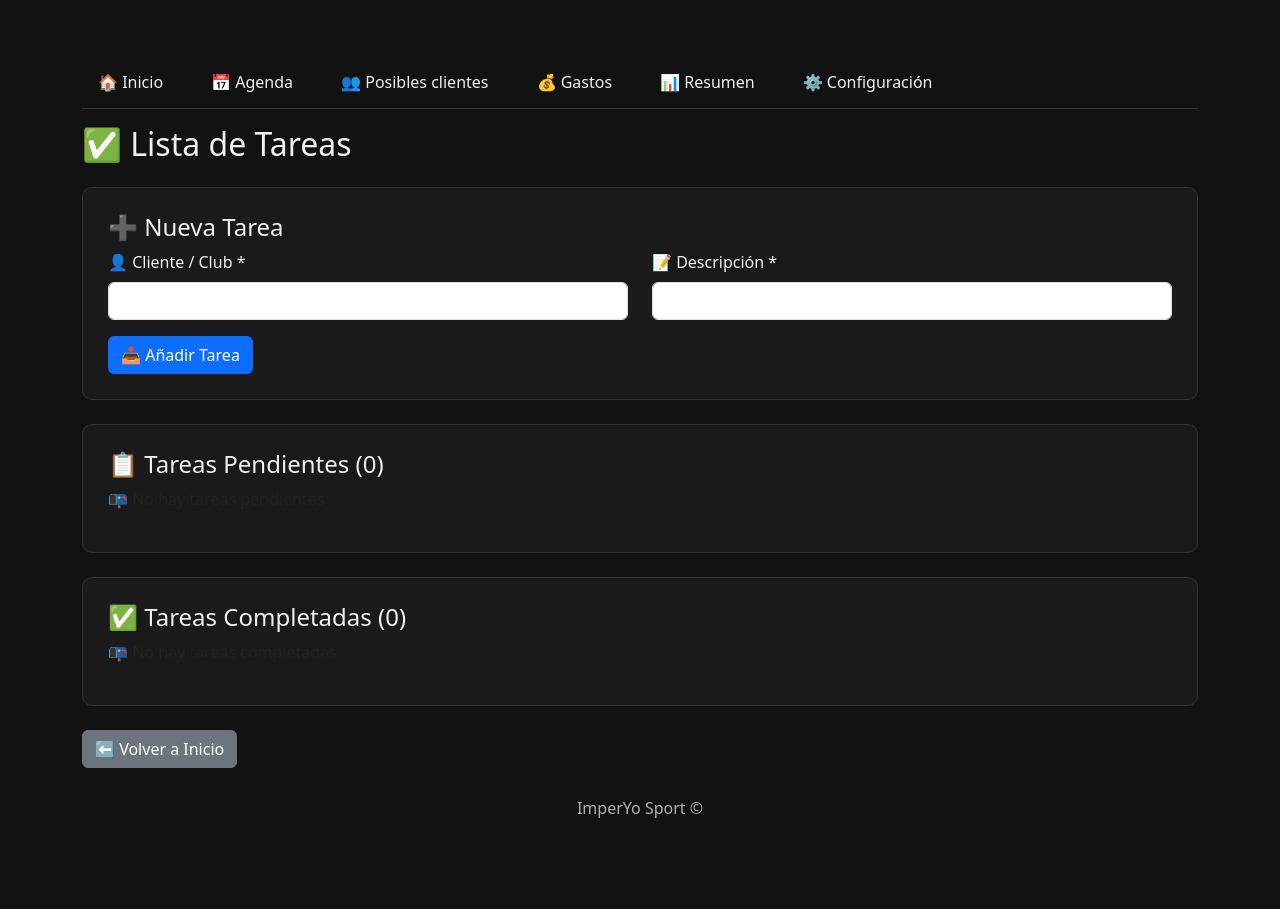
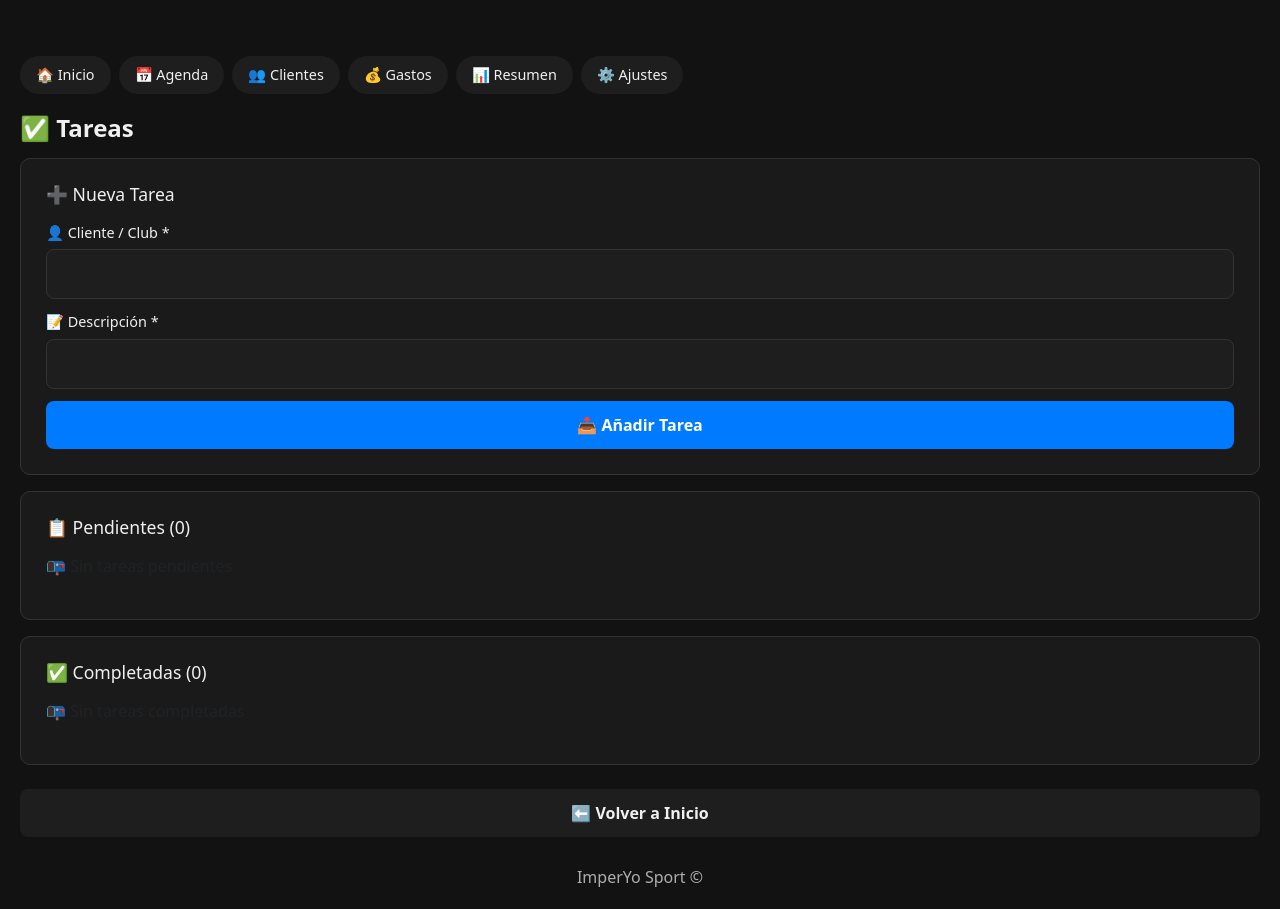
Before and after one commit to LuisPastorMartinez/imperyo_django, a Django app: page /pedidos/tareas/ in a window 1280 px wide. Shown: the part 145-1054 px from the top of the page. Before the commit the page ends 963 px from the top, so only its background shows below. Run offline with Django 5.2, Linux system fonts and the light colour scheme; a user stored in the database is signed in; data that the repository does not hold is empty.

Commit message:
movil tareas css

```diff
--- a/pedidos/templates/pedidos/tareas.html
+++ b/pedidos/templates/pedidos/tareas.html
@@ -1,69 +1,67 @@
 {% extends "base.html" %}
 {% block contenido %}
 
-<div class="container mt-4">
-    <!-- Navegación -->
-    <div class="navbar-nav-horizontal">
+<div class="container-mobile mt-3">
+    <!-- Navegación Mobile-Friendly -->
+    <div class="navbar-nav-horizontal-mobile">
         {% if request.resolver_match.url_name != 'pedidos_home' %}
-        <a class="nav-item" href="{% url 'pedidos_home' %}">🏠 Inicio</a>
+        <a class="nav-item-mobile" href="{% url 'pedidos_home' %}">🏠 Inicio</a>
         {% endif %}
         {% if request.resolver_match.url_name != 'agenda' %}
-        <a class="nav-item" href="{% url 'agenda' %}">📅 Agenda</a>
+        <a class="nav-item-mobile" href="{% url 'agenda' %}">📅 Agenda</a>
         {% endif %}
         {% if request.resolver_match.url_name != 'posibles_clientes' %}
-        <a class="nav-item" href="{% url 'posibles_clientes' %}">👥 Posibles clientes</a>
+        <a class="nav-item-mobile" href="{% url 'posibles_clientes' %}">👥 Clientes</a>
         {% endif %}
         {% if request.resolver_match.url_name != 'gastos' %}
-        <a class="nav-item" href="{% url 'gastos' %}">💰 Gastos</a>
+        <a class="nav-item-mobile" href="{% url 'gastos' %}">💰 Gastos</a>
         {% endif %}
         {% if request.resolver_match.url_name != 'resumen' %}
-        <a class="nav-item" href="{% url 'resumen' %}">📊 Resumen</a>
+        <a class="nav-item-mobile" href="{% url 'resumen' %}">📊 Resumen</a>
         {% endif %}
         {% if request.resolver_match.url_name != 'configuracion' %}
-        <a class="nav-item" href="{% url 'configuracion' %}">⚙️ Configuración</a>
+        <a class="nav-item-mobile" href="{% url 'configuracion' %}">⚙️ Ajustes</a>
         {% endif %}
     </div>
 
     <!-- Título -->
-    <h2 class="mb-4">✅ Lista de Tareas</h2>
+    <h2 class="mb-3 mobile-title">✅ Tareas</h2>
 
     <!-- Formulario Nueva Tarea -->
-    <div class="card-custom mb-4">
-        <h4>➕ Nueva Tarea</h4>
+    <div class="card-custom mb-3">
+        <h4 class="mobile-card-title">➕ Nueva Tarea</h4>
         <form id="form-tarea">
             {% csrf_token %}
-            <div class="row">
-                <div class="col-md-6 mb-3">
-                    <label class="form-label">👤 Cliente / Club *</label>
-                    <input type="text" class="form-control" id="cliente_club" name="cliente_club" required>
-                </div>
-                <div class="col-md-6 mb-3">
-                    <label class="form-label">📝 Descripción *</label>
-                    <input type="text" class="form-control" id="descripcion" name="descripcion" required>
-                </div>
+            <div class="form-group-mobile">
+                <label class="form-label-mobile">👤 Cliente / Club *</label>
+                <input type="text" class="form-control-mobile" id="cliente_club" name="cliente_club" required>
             </div>
-            <button type="submit" class="btn btn-primary">📥 Añadir Tarea</button>
+            <div class="form-group-mobile">
+                <label class="form-label-mobile">📝 Descripción *</label>
+                <input type="text" class="form-control-mobile" id="descripcion" name="descripcion" required>
+            </div>
+            <button type="submit" class="btn btn-primary-mobile w-100">📥 Añadir Tarea</button>
         </form>
     </div>
 
     <!-- Tareas Pendientes -->
-    <div class="card-custom mb-4">
-        <h4>📋 Tareas Pendientes (<span id="pendientes-count">0</span>)</h4>
+    <div class="card-custom mb-3">
+        <h4 class="mobile-card-title">📋 Pendientes (<span id="pendientes-count">0</span>)</h4>
         <div id="tareas-pendientes">
-            <p class="text-muted">📭 Cargando tareas...</p>
+            <p class="text-muted">📭 Cargando...</p>
         </div>
     </div>
 
     <!-- Tareas Completadas -->
     <div class="card-custom">
-        <h4>✅ Tareas Completadas (<span id="completadas-count">0</span>)</h4>
+        <h4 class="mobile-card-title">✅ Completadas (<span id="completadas-count">0</span>)</h4>
         <div id="tareas-completadas">
-            <p class="text-muted">📭 Cargando tareas...</p>
+            <p class="text-muted">📭 Cargando...</p>
         </div>
     </div>
 
     <div class="mt-4">
-        <a href="{% url 'pedidos_home' %}" class="btn btn-secondary">⬅️ Volver a Inicio</a>
+        <a href="{% url 'pedidos_home' %}" class="btn btn-secondary-mobile w-100">⬅️ Volver a Inicio</a>
     </div>
 </div>
 
@@ -80,7 +78,7 @@ document.addEventListener('DOMContentLoaded', function() {
         const csrfToken = document.querySelector('[name=csrfmiddlewaretoken]').value;
 
         if (!clienteClub || !descripcion) {
-            alert('⚠️ Por favor completa todos los campos');
+            alert('⚠️ Completa todos los campos');
             return;
         }
 
@@ -98,9 +96,9 @@ document.addEventListener('DOMContentLoaded', function() {
                 document.getElementById('cliente_club').value = '';
                 document.getElementById('descripcion').value = '';
                 cargarTareas();
-                alert('✅ Tarea creada correctamente');
+                alert('✅ Tarea creada');
             } else {
-                alert('❌ Error: ' + (data.error || 'No se pudo guardar la tarea'));
+                alert('❌ Error: ' + (data.error || 'No se pudo guardar'));
             }
         })
         .catch(error => {
@@ -123,14 +121,14 @@ function cargarTareas() {
 
             const pendientesDiv = document.getElementById('tareas-pendientes');
             if (pendientes.length === 0) {
-                pendientesDiv.innerHTML = '<p class="text-muted">📭 No hay tareas pendientes</p>';
+                pendientesDiv.innerHTML = '<p class="text-muted">📭 Sin tareas pendientes</p>';
             } else {
                 pendientesDiv.innerHTML = pendientes.map(tarea => crearTarjetaTarea(tarea, false)).join('');
             }
 
             const completadasDiv = document.getElementById('tareas-completadas');
             if (completadas.length === 0) {
-                completadasDiv.innerHTML = '<p class="text-muted">📭 No hay tareas completadas</p>';
+                completadasDiv.innerHTML = '<p class="text-muted">📭 Sin tareas completadas</p>';
             } else {
                 completadasDiv.innerHTML = completadas.map(tarea => crearTarjetaTarea(tarea, true)).join('');
             }
@@ -148,27 +146,26 @@ function cargarTareas() {
             });
         })
         .catch(error => {
-            console.error('Error al cargar tareas:', error);
-            document.getElementById('tareas-pendientes').innerHTML = '<p class="text-danger">❌ Error al cargar tareas</p>';
-            document.getElementById('tareas-completadas').innerHTML = '<p class="text-danger">❌ Error al cargar tareas</p>';
+            console.error('Error al cargar:', error);
+            document.getElementById('tareas-pendientes').innerHTML = '<p class="text-danger">❌ Error al cargar</p>';
+            document.getElementById('tareas-completadas').innerHTML = '<p class="text-danger">❌ Error al cargar</p>';
         });
 }
 
 function crearTarjetaTarea(tarea, esCompletada) {
     const fecha = tarea.fecha_creacion ? new Date(tarea.fecha_creacion).toLocaleDateString() : 'Sin fecha';
-    const usuario = tarea.usuario ? `👤 ${tarea.usuario}` : '';
 
     return `
-        <div class="border rounded p-3 mb-2 ${esCompletada ? 'bg-light' : ''}" style="opacity: ${esCompletada ? '0.7' : '1'}">
-            <div class="d-flex justify-content-between align-items-start">
-                <div>
+        <div class="tarea-card ${esCompletada ? 'tarea-completada' : ''}">
+            <div class="tarea-card-body">
+                <div class="tarea-info">
                     <strong>👤 ${tarea.cliente_club || 'Sin cliente'}</strong>
-                    <p class="mb-1">${tarea.descripcion || 'Sin descripción'}</p>
-                    <small class="text-muted">📅 ${fecha} ${usuario ? '• ' + usuario : ''}</small>
+                    <p class="tarea-desc">${tarea.descripcion || 'Sin descripción'}</p>
+                    <small class="tarea-date">📅 ${fecha}</small>
                 </div>
-                <div>
-                    ${!esCompletada ? `<button class="btn btn-sm btn-success btn-completar" data-tarea-id="${tarea.id}">✅</button>` : ''}
-                    <button class="btn btn-sm btn-danger btn-eliminar" data-tarea-id="${tarea.id}">🗑️</button>
+                <div class="tarea-actions">
+                    ${!esCompletada ? `<button class="btn-action btn-completar" data-tarea-id="${tarea.id}">✅</button>` : ''}
+                    <button class="btn-action btn-eliminar" data-tarea-id="${tarea.id}">🗑️</button>
                 </div>
             </div>
         </div>
@@ -178,7 +175,6 @@ function crearTarjetaTarea(tarea, esCompletada) {
 function completarTarea(tareaId) {
     const csrfToken = document.querySelector('[name=csrfmiddlewaretoken]').value;
 
-    // ✅ URL CORREGIDA - Usa Django URL tag
     fetch("{% url 'tareas_completar' '0' %}".replace('0', tareaId), {
         method: 'POST',
         headers: {
@@ -191,21 +187,20 @@ function completarTarea(tareaId) {
         if (data.success) {
             cargarTareas();
         } else {
-            alert('❌ Error: ' + (data.error || 'No se pudo completar la tarea'));
+            alert('❌ Error: ' + (data.error || 'No se pudo completar'));
         }
     })
     .catch(error => {
-        console.error('Error al completar:', error);
-        alert('❌ Error de conexión al completar tarea');
+        console.error('Error:', error);
+        alert('❌ Error de conexión');
     });
 }
 
 function eliminarTarea(tareaId) {
-    if (!confirm('¿Estás seguro de eliminar esta tarea?')) return;
+    if (!confirm('¿Eliminar esta tarea?')) return;
 
     const csrfToken = document.querySelector('[name=csrfmiddlewaretoken]').value;
 
-    // ✅ URL CORREGIDA - Usa Django URL tag
     fetch("{% url 'tareas_eliminar' '0' %}".replace('0', tareaId), {
         method: 'POST',
         headers: {
@@ -218,12 +213,12 @@ function eliminarTarea(tareaId) {
         if (data.success) {
             cargarTareas();
         } else {
-            alert('❌ Error: ' + (data.error || 'No se pudo eliminar la tarea'));
+            alert('❌ Error: ' + (data.error || 'No se pudo eliminar'));
         }
     })
     .catch(error => {
-        console.error('Error al eliminar:', error);
-        alert('❌ Error de conexión al eliminar tarea');
+        console.error('Error:', error);
+        alert('❌ Error de conexión');
     });
 }
 </script>
--- a/static/css/style.css
+++ b/static/css/style.css
@@ -314,3 +314,267 @@ input.input-fecha-calendario::-webkit-calendar-picker-indicator {
         padding: 12px 0;
     }
 }
+/* Agrega esto al final de tu style.css */
+
+/* === OPTIMIZACIÓN MÓVIL === */
+.container-mobile {
+    padding: 0 12px;
+    max-width: 100%;
+}
+
+/* Menú horizontal scrollable en móvil */
+.navbar-nav-horizontal-mobile {
+    display: flex;
+    gap: 8px;
+    padding: 8px 0;
+    overflow-x: auto;
+    -webkit-overflow-scrolling: touch;
+    scrollbar-width: none;
+    margin-bottom: 12px;
+}
+
+.navbar-nav-horizontal-mobile::-webkit-scrollbar {
+    display: none;
+}
+
+.nav-item-mobile {
+    padding: 8px 16px;
+    text-decoration: none;
+    color: var(--text-color);
+    background: var(--bg-secondary);
+    border-radius: 20px;
+    white-space: nowrap;
+    font-size: 0.9rem;
+    font-weight: 500;
+    transition: background 0.2s ease;
+}
+
+.nav-item-mobile:hover,
+.nav-item-mobile.active {
+    background: var(--btn-theme-bg);
+    color: var(--btn-theme-text);
+}
+
+/* Títulos móviles */
+.mobile-title {
+    font-size: 1.5rem;
+    font-weight: bold;
+    margin-bottom: 1rem;
+}
+
+.mobile-card-title {
+    font-size: 1.1rem;
+    margin-bottom: 1rem;
+}
+
+/* Formularios móviles */
+.form-group-mobile {
+    margin-bottom: 12px;
+}
+
+.form-label-mobile {
+    display: block;
+    margin-bottom: 6px;
+    font-weight: 500;
+    font-size: 0.9rem;
+}
+
+.form-control-mobile {
+    width: 100%;
+    padding: 12px;
+    border: 1px solid var(--border-color);
+    border-radius: 8px;
+    background: var(--bg-secondary);
+    color: var(--text-color);
+    font-size: 1rem;
+    box-sizing: border-box;
+}
+
+.form-control-mobile:focus {
+    border-color: #00a6ff;
+    outline: none;
+}
+
+/* Botones móviles - tamaño táctil mínimo 44px */
+.btn-primary-mobile,
+.btn-secondary-mobile {
+    padding: 12px 20px;
+    border-radius: 8px;
+    font-size: 1rem;
+    font-weight: 600;
+    text-align: center;
+    text-decoration: none;
+    display: inline-block;
+    min-height: 44px;
+    cursor: pointer;
+    border: none;
+}
+
+.btn-primary-mobile {
+    background: #007bff;
+    color: white;
+}
+
+.btn-secondary-mobile {
+    background: var(--bg-secondary);
+    color: var(--text-color);
+}
+
+/* Tarjetas de tareas optimizadas para móvil */
+.tarea-card {
+    background: var(--card-color);
+    border: 1px solid var(--border-color);
+    border-radius: 8px;
+    padding: 12px;
+    margin-bottom: 10px;
+}
+
+.tarea-card.tarea-completada {
+    opacity: 0.7;
+    background: var(--bg-secondary);
+}
+
+.tarea-card-body {
+    display: flex;
+    justify-content: space-between;
+    align-items: flex-start;
+    gap: 10px;
+}
+
+.tarea-info {
+    flex: 1;
+}
+
+.tarea-info strong {
+    display: block;
+    margin-bottom: 4px;
+    font-size: 0.95rem;
+}
+
+.tarea-desc {
+    margin: 0 0 6px 0;
+    font-size: 0.9rem;
+    color: var(--text-color);
+}
+
+.tarea-date {
+    font-size: 0.75rem;
+    color: var(--text-color);
+    opacity: 0.7;
+}
+
+.tarea-actions {
+    display: flex;
+    gap: 8px;
+    flex-shrink: 0;
+}
+
+.btn-action {
+    width: 40px;
+    height: 40px;
+    border-radius: 8px;
+    border: none;
+    font-size: 1.2rem;
+    cursor: pointer;
+    display: flex;
+    align-items: center;
+    justify-content: center;
+    min-width: 44px;
+    min-height: 44px;
+}
+
+.btn-completar {
+    background: #28a745;
+    color: white;
+}
+
+.btn-eliminar {
+    background: #dc3545;
+    color: white;
+}
+
+/* === MEDIA QUERIES PARA MÓVIL === */
+@media (max-width: 768px) {
+    .container-mobile {
+        padding: 0 10px;
+    }
+
+    .card-custom {
+        padding: 15px;
+    }
+
+    .mobile-title {
+        font-size: 1.3rem;
+    }
+
+    /* Tablas con scroll horizontal */
+    .table-responsive {
+        overflow-x: auto;
+        -webkit-overflow-scrolling: touch;
+    }
+
+    table {
+        min-width: 700px;
+    }
+
+    /* Botones full-width en móvil */
+    .btn-mobile-full {
+        width: 100%;
+        margin-bottom: 8px;
+    }
+
+    /* Navbar más compacta */
+    .navbar {
+        padding: 0.5rem;
+    }
+
+    .navbar-title-container {
+        font-size: 1.5rem;
+    }
+
+    .logo-container {
+        width: 80px;
+        height: 70px;
+    }
+}
+
+@media (max-width: 576px) {
+    .container-mobile {
+        padding: 0 8px;
+    }
+
+    .nav-item-mobile {
+        padding: 6px 12px;
+        font-size: 0.85rem;
+    }
+
+    .tarea-card-body {
+        flex-direction: column;
+    }
+
+    .tarea-actions {
+        width: 100%;
+        justify-content: flex-end;
+        margin-top: 8px;
+    }
+
+    .mobile-title {
+        font-size: 1.2rem;
+    }
+}
+
+/* === ACCESIBILIDAD TÁCTIL === */
+@media (hover: none) and (pointer: coarse) {
+    .nav-item-mobile,
+    .btn-action,
+    .btn-primary-mobile,
+    .btn-secondary-mobile {
+        min-height: 48px;
+        min-width: 48px;
+    }
+
+    .form-control-mobile {
+        padding: 14px;
+        font-size: 16px; /* Evita zoom en iOS */
+    }
+}
```
